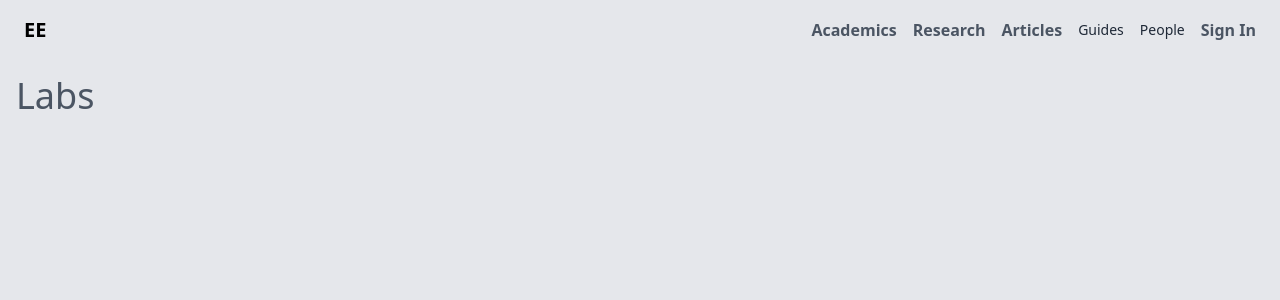
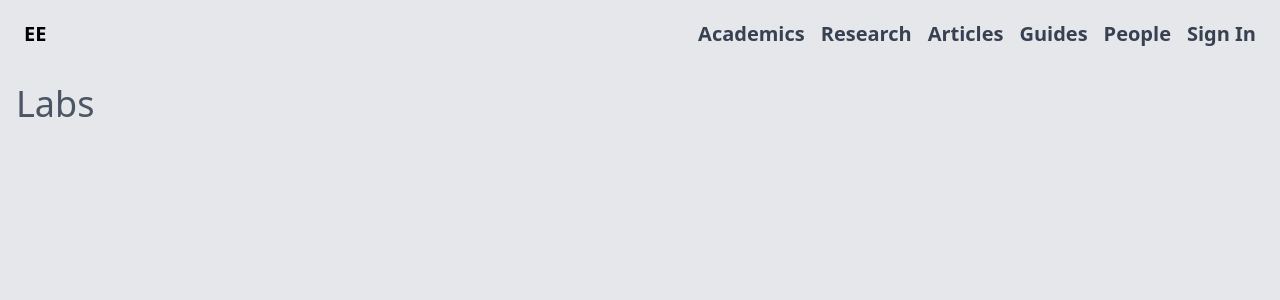
Before and after one commit to ishwerdutt/electrical, a Django app: template electrical/ele/templates/ele/labs.html in a window 1280 px wide. Shown: the top 300 px of the page. Run offline with Django 4.2, Linux system fonts and the light colour scheme; the template is opened without the code that fills it, so the values that code supplies are empty; some libraries are stand-ins or nearby versions.

```diff
--- a/electrical/ele/templates/ele/base.html
+++ b/electrical/ele/templates/ele/base.html
@@ -46,11 +46,11 @@
             <a href="{% url 'index' %}" class="text-xl font-bold">EE</a>
           </div>
           <div class="flex items-center space-x-3 md:space-x-4 hidden md:flex">
-            <a href="{% url 'acedemics' %}" class="text-gray-600 font-semibold hover:text-gray-900 hover:underline">Academics</a>
-            <a href="{% url 'research' %}" class="text-gray-600 font-semibold hover:text-gray-900 hover:underline">Research</a>
-            <a href="{% url 'faculty_posts' %}" class="text-gray-600 font-semibold hover:text-gray-900 hover:underline">Articles</a>
+            <a href="{% url 'acedemics' %}" class="text-xl text-gray-700 font-semibold hover:text-gray-900 hover:underline">Academics</a>
+            <a href="{% url 'research' %}" class="text-xl text-gray-700 font-semibold hover:text-gray-900 hover:underline">Research</a>
+            <a href="{% url 'faculty_posts' %}" class="text-xl text-gray-700 font-semibold hover:text-gray-900 hover:underline">Articles</a>
             <div class="dropdown">
-              <button class="text-gray-800 hover:text-gray-900 hover:underline rounded-md py-2 text-sm font-medium">
+              <button class="text-xl text-gray-700 font-semibold hover:text-gray-900 hover:underline rounded-md py-2 text-sm font-medium">
                 Guides <i class="fas fa-chevron-down"></i>
               </button>
               <nav class="dropdown-menu absolute hidden bg-white border border-gray-300 rounded-md shadow-lg">
@@ -61,7 +61,7 @@
               </nav>
             </div>
             <div class="dropdown">
-              <button class="text-gray-800 hover:text-gray-900 hover:underline rounded-md py-2 text-sm font-medium">
+              <button class="text-xl text-gray-700 font-semibold hover:text-gray-900 hover:underline rounded-md py-2 text-sm font-medium">
                 People <i class="fas fa-chevron-down"></i>
               </button>
                 <nav class="dropdown-menu absolute hidden bg-white border border-gray-300 rounded-md shadow-lg">
@@ -71,12 +71,12 @@
                 </nav>
               </div>
 
-            <a href="{% url 'login' %}" class="text-gray-600 font-semibold hover:text-gray-900 hover:underline">Sign In</a>
+            <a href="{% url 'login' %}" class="text-xl text-gray-700 font-semibold hover:text-gray-900 hover:underline">Sign In</a>
             {% if request.user.is_authenticated %}
-            <a href="{% url 'logout' %}" class="text-red-600 hover:text-gray-900">Logout</a>
+            <a href="{% url 'logout' %}" class="text-xl font-semibold text-red-600 hover:text-red-900">Logout</a>
             {% endif %}
             {% if request.user.is_authenticated %}
-            <a href="{% url 'user_profile' username=user.username  %}" class=" text-green-600 font-bold hover:text-green-900">Profile</a>
+            <a href="{% url 'user_profile' username=user.username  %}" class="text-xl text-green-600 font-bold hover:text-green-900">Profile</a>
             {% endif %}
           </div>
         </div>
@@ -92,11 +92,11 @@
   <div id="mobile-menu" class="md:hidden flex justify-center">
     <ul class="p-4 space-y-2">
       <li><a href="{% url 'index' %}" class="text-xl font-bold">EE</a></li>
-      <li><a href="{% url 'acedemics' %}" class="block text-gray-700 hover:text-gray-900">Academics</a></li>
-      <li><a href="{% url 'guides' %}" class="text-gray-700 hover:text-gray-900">Research</a></li>
-        <li><a href="{% url 'faculty_posts' %}" class="text-gray-600 hover:text-gray-900">Articles</a></li>
+      <li><a href="{% url 'acedemics' %}" class="block text-xl text-gray-700 hover:text-gray-900">Academics</a></li>
+      <li><a href="{% url 'guides' %}" class="text-xl text-gray-700 hover:text-gray-900">Research</a></li>
+        <li><a href="{% url 'faculty_posts' %}" class="text-xl text-gray-700 hover:text-gray-900">Articles</a></li>
         <div class="dropdown">
-          <button class="text-gray-800 hover:text-gray-900 hover:underline rounded-md py-2 text-sm font-medium">
+          <button class="text-xl text-gray-700 hover:text-gray-900 hover:underline rounded-md py-2">
             Guides <i class="fas fa-chevron-down"></i>
           </button>
           <nav class="dropdown-menu absolute hidden bg-white border border-gray-300 rounded-md shadow-lg">
@@ -108,7 +108,7 @@
           </nav>
         </div>
         <div class="dropdown">
-          <button class="text-gray-800 hover:text-gray-900 hover:underline rounded-md py-2 text-sm font-medium">
+          <button class="text-xl text-gray-700 hover:text-gray-900 hover:underline rounded-md py-2 ">
             People <i class="fas fa-chevron-down"></i>
           </button>
             <nav class="dropdown-menu absolute hidden bg-white border border-gray-300 rounded-md shadow-lg">
@@ -117,10 +117,10 @@
               <a class="py-2 px-4 block whitespace-no-wrap hover:bg-gray-100" href="{% url 'user_list' %}">Students</a>
             </nav>
           </div>
-        <li><a href="{% url 'login' %}" class="text-gray-600 hover:text-gray-900">Sign In</a> </li>
+        <li><a href="{% url 'login' %}" class="text-xl text-gray-700 hover:text-gray-900">Sign In</a> </li>
         <li>
           {% if request.user.is_authenticated %}
-          <a href="{% url 'logout' %}" class="text-red-600 hover:text-gray-900">Logout</a>
+          <a href="{% url 'logout' %}" class="text-xl text-red-700 hover:text-red-900">Logout</a>
           {% endif %}
 
         </li>
```
Also changed, not shown: electrical/db.sqlite3.
